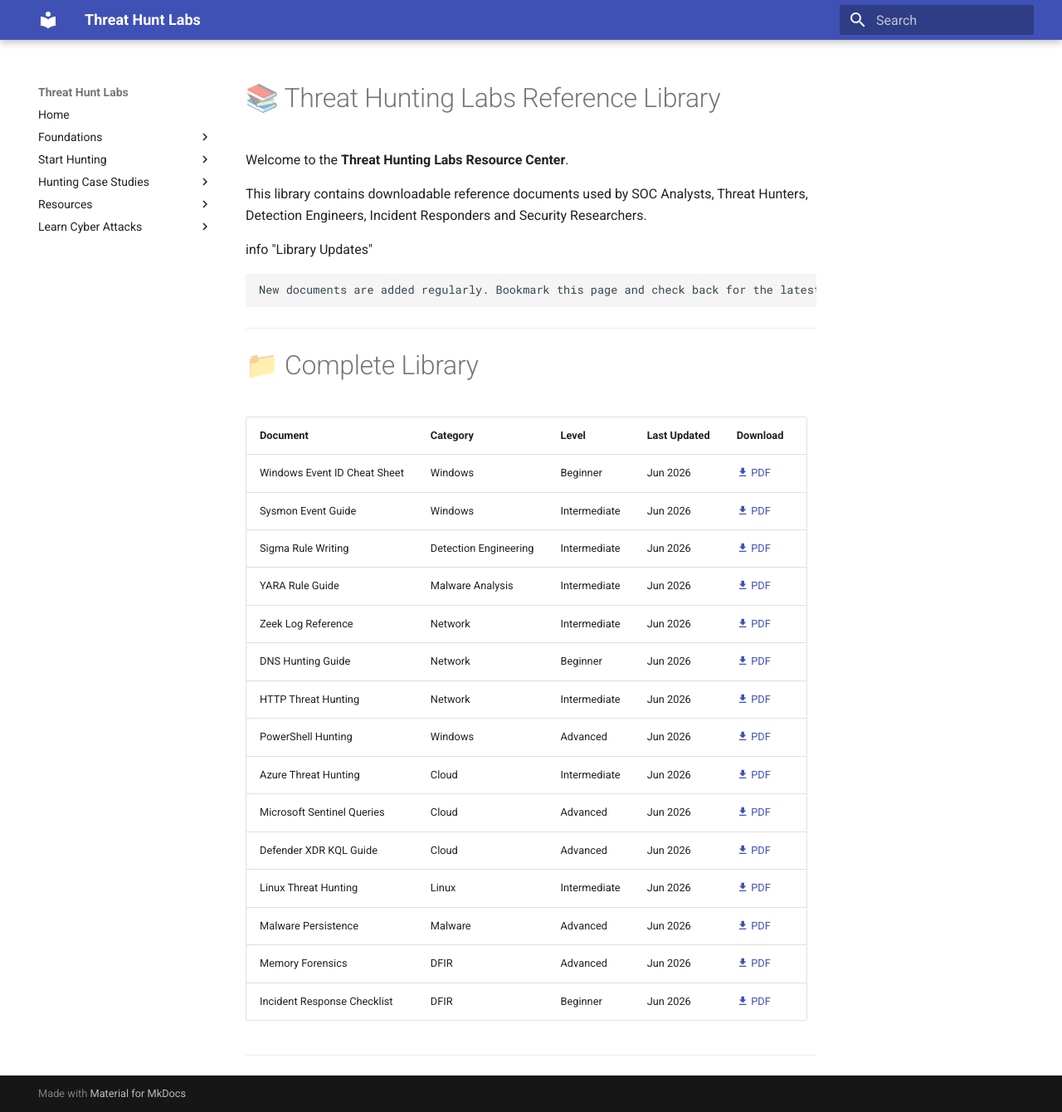
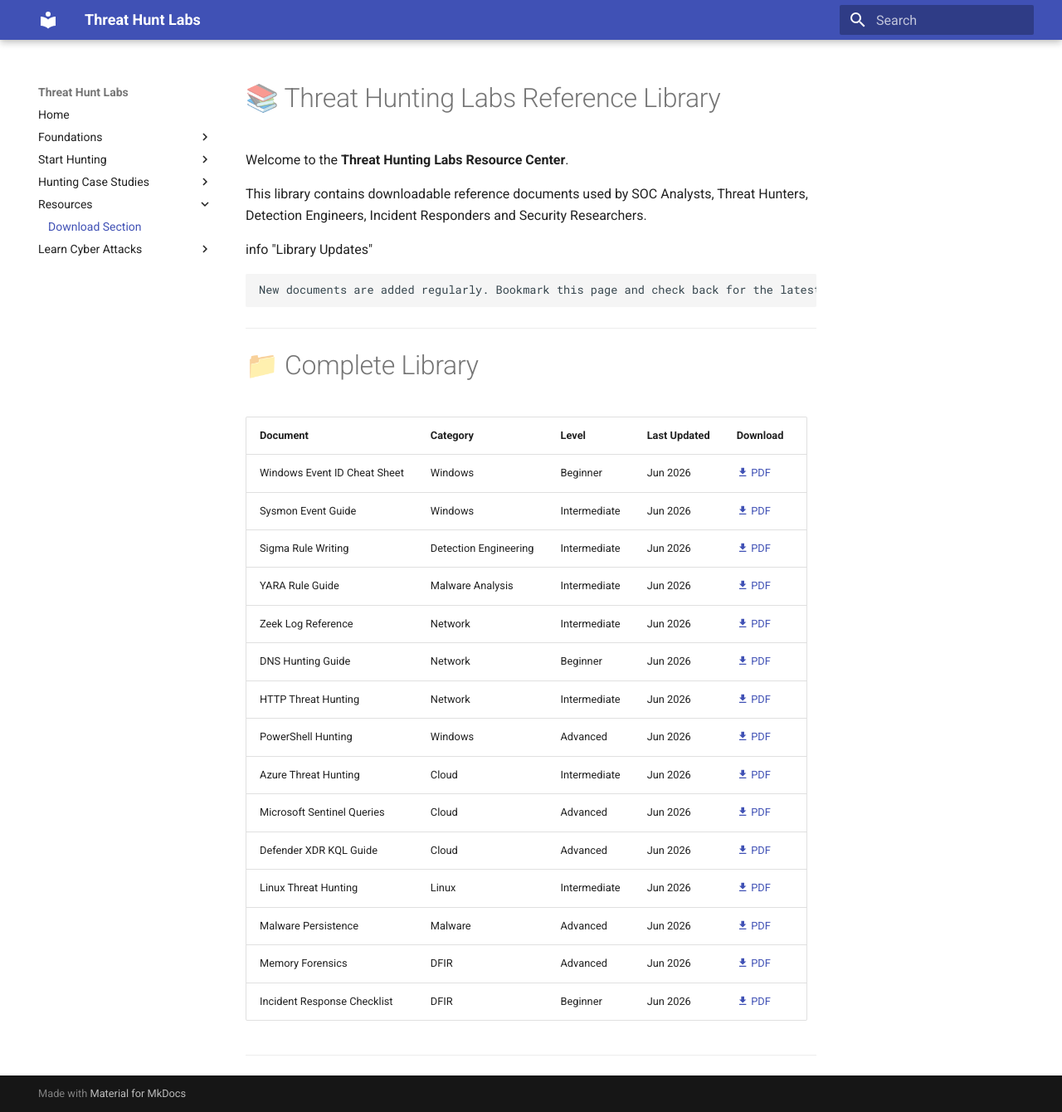
Before and after one commit to pbmundas/ThreatHuntingLabs, an MkDocs documentation site: the page built from docs/Downloads/threat-hunting-related-document-references.md, in a window 1280 px wide and 1340 px high. Shown: the whole window at 83% size. Built offline with MkDocs 1.6.1 and Material for MkDocs 9.7.7, drawn with Linux system fonts in a browser that asks for light colours.

Commit message:
Update mkdocs.yml

```diff
--- a/mkdocs.yml
+++ b/mkdocs.yml
@@ -47,7 +47,7 @@
      - Solarwind Supply Chain Attack: case-studies/hunting-the-SolarWinds-supply-chain-attack.md
 
   - Resources:
-     - Documents & Reports: Resources/threat-hunting-related-document-references.md
+     - Download Section: Downloads/threat-hunting-related-document-references.md
 
   - Learn Cyber Attacks:
       - Attacks: learn-known-cyber-attacks/index.html
```
